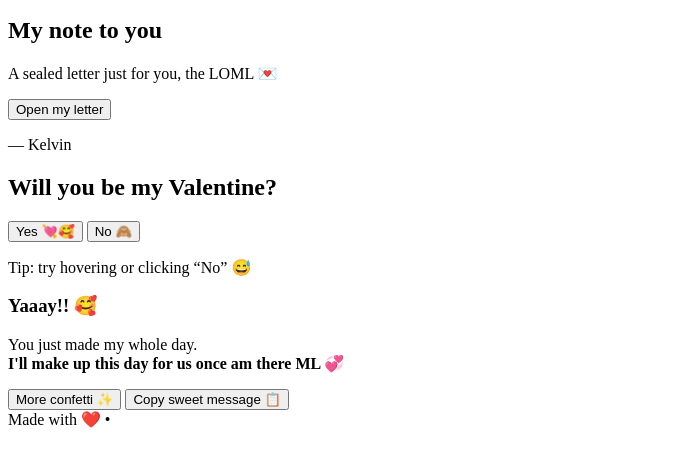
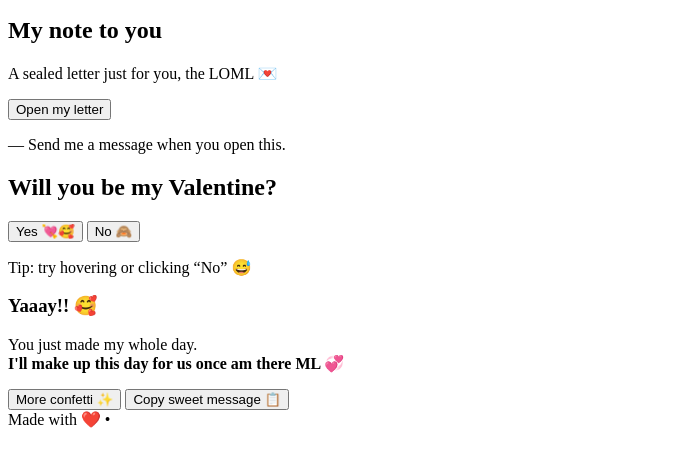
Before and after one commit to keltaimpex/ml, a plain HTML site: page index.html in a window 1280 px wide. Shown: the part 137-604 px from the top of the page, without its empty margins (0-692 px from the left). Drawn offline with Linux system fonts and the light colour scheme.

Commit message:
changed index.html

```diff
--- a/index.html
+++ b/index.html
@@ -31,7 +31,7 @@
       <!-- Open letter (typing effect) -->
       <div id="letterOpen" class="letter-open hidden">
         <p id="typeTarget" class="type-text"></p>
-        <p class="signature">— <span id="fromName">Kelvin</span></p>
+        <p class="signature">— <span id="fromName">Send me a message when you open this.</span></p>
       </div>
     </section>
 
```
